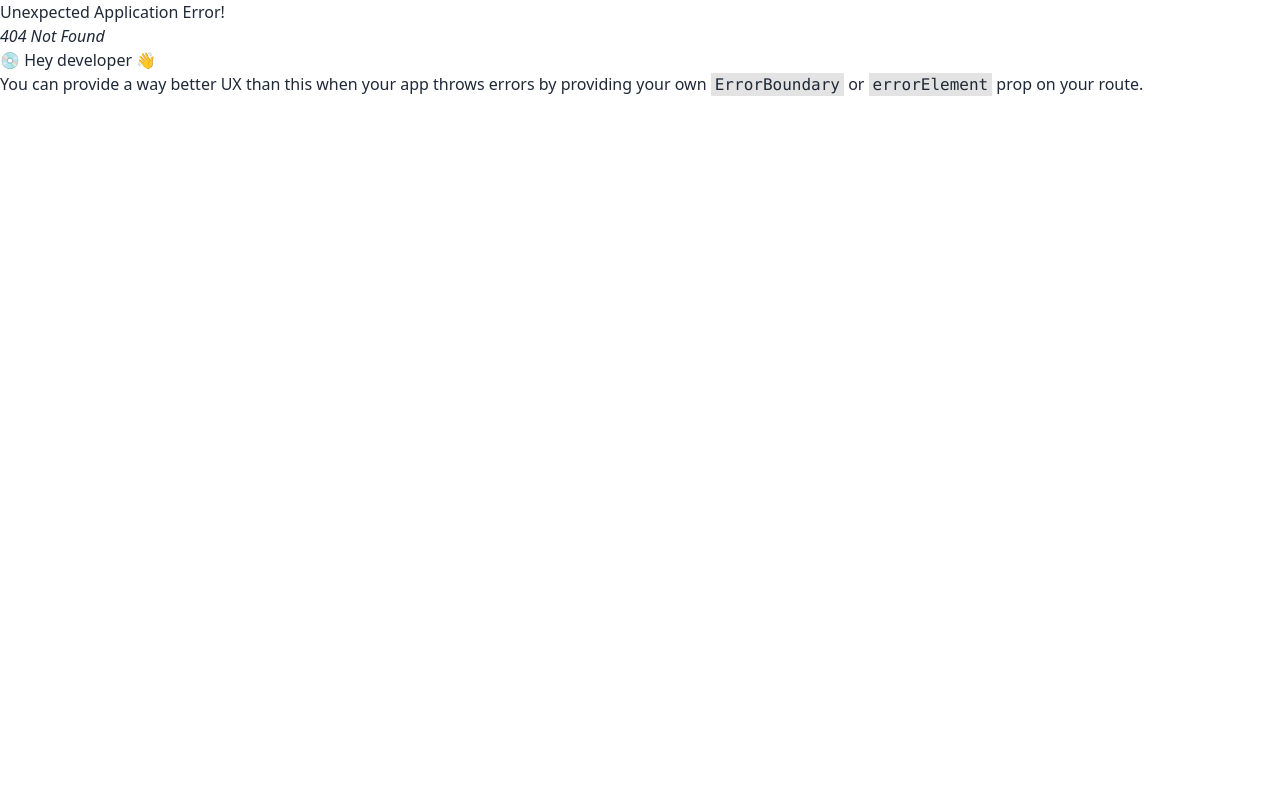
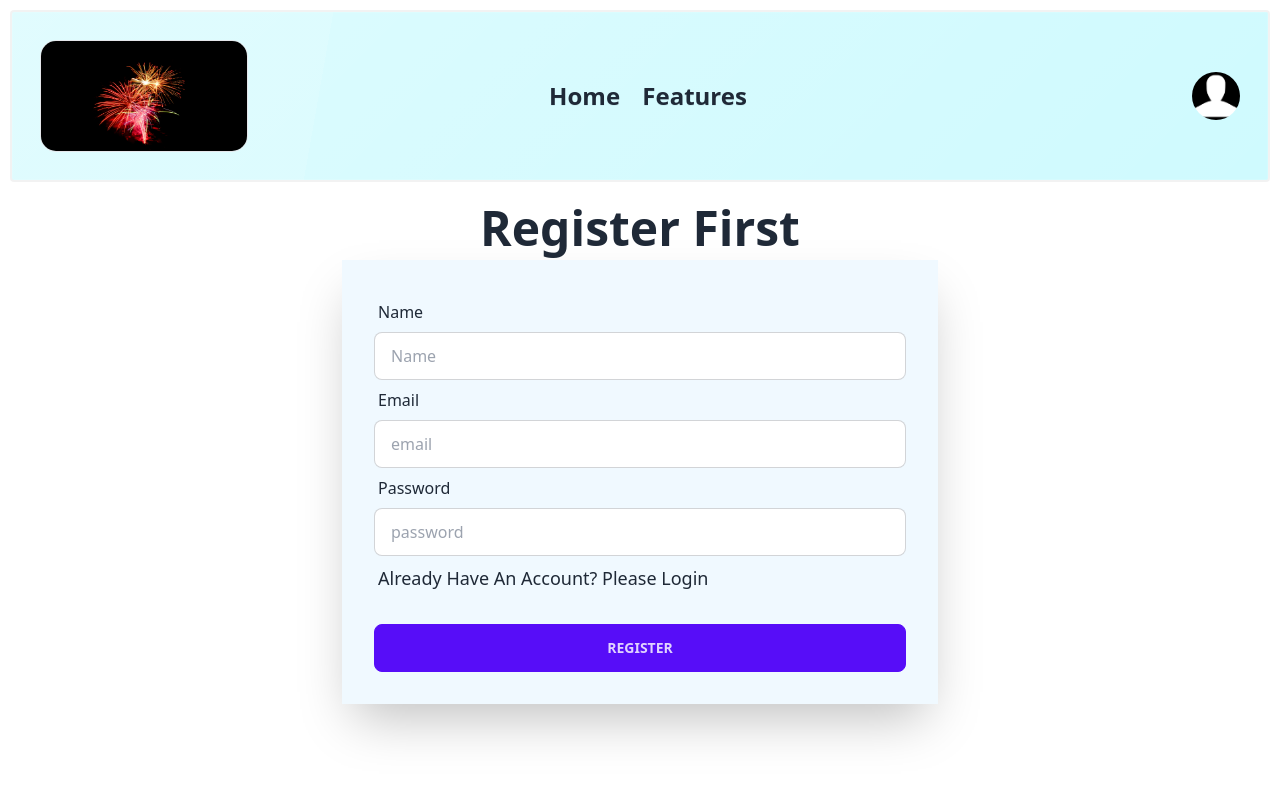
Before and after one commit to Md-Mansor/event-management, a React (Vite) app: page /register in a window 1280 px wide. Before the commit this address had no page. Shown: the top 800 px of the page. Built offline with nearby package versions, Linux system fonts and the light colour scheme.

Commit message:
created login and register route

```diff
--- a/package.json
+++ b/package.json
@@ -11,6 +11,7 @@
   },
   "dependencies": {
     "aos": "^3.0.0-beta.6",
+    "firebase": "^10.4.0",
     "localforage": "^1.10.0",
     "match-sorter": "^6.3.1",
     "react": "^18.2.0",
--- /dev/null
+++ b/src/Components/FireBase/FireBase.config.js
@@ -0,0 +1,21 @@
+// Import the functions you need from the SDKs you need
+import { initializeApp } from "firebase/app";
+import { getAuth } from "firebase/auth";
+// TODO: Add SDKs for Firebase products that you want to use
+// https://firebase.google.com/docs/web/setup#available-libraries
+
+// Your web app's Firebase configuration
+const firebaseConfig = {
+    apiKey: "AIzaSyAUWGTVTtm4S94_Nn0_YeT7ktjLq_pIhQ0",
+    authDomain: "my-event-manegment.firebaseapp.com",
+    projectId: "my-event-manegment",
+    storageBucket: "my-event-manegment.appspot.com",
+    messagingSenderId: "724864702919",
+    appId: "1:724864702919:web:a459cbc012f62a97a761e2"
+};
+
+// Initialize Firebase
+const app = initializeApp(firebaseConfig);
+const auth = getAuth(app);
+
+export default auth;
--- a/src/Components/Header/Header.jsx
+++ b/src/Components/Header/Header.jsx
@@ -1,6 +1,6 @@
-import { NavLink } from "react-router-dom";
+import { Link, NavLink } from "react-router-dom";
 import NavLogo from '../../Asset/NavLogo.jpg'
-
+import user from '../../Asset/user.png'
 
 const Header = () => {
     const navBar = <>
@@ -28,7 +28,10 @@ const Header = () => {
                 </div>
                 <div className="navbar-end">
                     <img src="" alt="" />
-                    <button className="btn">LOGIN</button>
+                    <Link to="/login">
+                        <img src={user} alt="" className="rounded-full h-12" />
+                    </Link>
+
                 </div>
             </div>
         </div>
--- a/src/Components/Header/TeamPersons/TeamPersons.jsx
+++ /dev/null
@@ -1,30 +0,0 @@
-import p1 from '../../../Asset/p1.avif'
-import p2 from '../../../Asset/p2.avif'
-import p3 from '../../../Asset/p3.avif'
-import p4 from '../../../Asset/p4.avif'
-
-const TeamPersons = () => {
-    return (
-        <div className='p-5 text-center'>
-            <h1>Meet Our Team</h1>
-            <p>
-                “Interdependent people combine their own effort with the efforts of others to achieve their greatest success.”
-            </p>
-            <div className='flex flex-row gap-5 justify-center  items-center'>
-
-                <img src={p1} alt="" className='h-40 w-64' />
-                <img src={p2} alt="" className='h-40 w-64' />
-                <img src={p3} alt="" className='h-40 w-64' />
-                <img src={p4} alt="" className='h-40 w-64' />
-            </div>
-            <div className='flex justify-center gap-56'>
-                <h1>Name:</h1>
-                <h1>Name:</h1>
-                <h1>Name:</h1>
-                <h1>Name:</h1>
-            </div>
-        </div>
-    );
-};
-
-export default TeamPersons;
--- /dev/null
+++ b/src/Components/LogIn/LogIn.jsx
@@ -0,0 +1,46 @@
+import { Link } from "react-router-dom";
+
+const LogIn = () => {
+    const handelEventLogIn = e => {
+        e.preventDefault();
+        const email = e.target.email.value;
+        const password = e.target.password.value;
+        console.log(email, password);
+    }
+
+    return (
+        <div>
+            <div className=" w-6/12  mx-auto ">
+                <div className="p-4">
+                    <h1 className="text-5xl font-bold text-center py-2">Login now!</h1>
+                    <div className="card-body shadow-2xl  bg-sky-50">
+                        <form onSubmit={handelEventLogIn} >
+                            <div className="form-control">
+                                <label className="label">
+                                    <span className="text-base">Email</span>
+                                </label>
+                                <input type="email" placeholder="email" className="input input-bordered" required />
+                            </div>
+                            <div className="form-control">
+                                <label className="label">
+                                    <span className="text-base">Password</span>
+                                </label>
+                                <input type="password" placeholder="password" className="input input-bordered" required />
+                            </div>
+                            <Link to="/register">
+                                <label className="label hover:text-blue-400 cursor-pointer">
+                                    <span className="text-lg">Don't have an account? please register Here</span>
+                                </label>
+                            </Link>
+                            <div className="form-control mt-6">
+                                <button className="btn btn-primary">Login</button>
+                            </div>
+                        </form>
+                    </div>
+                </div>
+            </div>
+        </div>
+    );
+};
+
+export default LogIn;
--- /dev/null
+++ b/src/Components/Register/Register.jsx
@@ -0,0 +1,49 @@
+import { Link } from "react-router-dom";
+
+const Register = () => {
+    const handelEventRegister = e => {
+        e.preventDefault();
+        const name = e.target.name.value
+        const email = e.target.email.value;
+        const password = e.target.password.value;
+        console.log(name, email, password);
+    }
+    return (
+        <div>
+            <div className=" w-6/12  mx-auto ">
+                <div className="p-4">
+                    <h1 className="text-5xl font-bold text-center py-2">Register First</h1>
+                    <div className="card-body shadow-2xl  bg-sky-50">
+                        <form onSubmit={handelEventRegister} >
+                            <div className="form-control">
+                                <label className="label">
+                                    <span className="text-base">Name</span>
+                                </label>
+                                <input type="text" placeholder="Name" className="input input-bordered" required />
+                                <label className="label">
+                                    <span className="text-base">Email</span>
+                                </label>
+                                <input type="email" placeholder="email" className="input input-bordered" required />
+                            </div>
+                            <div className="form-control">
+                                <label className="label">
+                                    <span className="text-base">Password</span>
+                                </label>
+                                <input type="password" placeholder="password" className="input input-bordered" required />
+                            </div>
+                            <Link to="/login">
+                                <label className="label hover:text-blue-400 cursor-pointer">
+                                    <span className="text-lg">Already Have An Account? Please Login</span>
+                                </label>
+                            </Link>
+                            <div className="form-control mt-6">
+                                <button className="btn btn-primary">Register</button>
+                            </div>
+                        </form>
+                    </div>
+                </div>
+            </div>        </div>
+    );
+};
+
+export default Register;
--- /dev/null
+++ b/src/Components/TeamPersons/TeamPersons.jsx
@@ -0,0 +1,41 @@
+import p1 from '../../Asset/p1.avif'
+import p2 from '../../Asset/p2.avif'
+import p3 from '../../Asset/p3.avif'
+import p4 from '../../Asset/p4.avif'
+
+const TeamPersons = () => {
+    return (
+        <div className='p-5 text-center'>
+            <h1>Meet Our Team</h1>
+            <p>
+                “Interdependent people combine their own effort with the efforts of others to achieve their greatest success.”
+            </p>
+            <div className='grid grid-flow-row  lg:flex py-5  gap-5 justify-center '>
+                <div>
+                    <img src={p1} alt="" className='h-40 w-64 rounded-md lg:rounded-s-full' />
+                    <p>Name:</p>
+                </div>
+                <div>
+                    <img src={p2} alt="" className='h-40 w-64 lg:rounded-none rounded-md' />
+                    <p>Name:</p>
+                </div>
+                <div>
+                    <img src={p3} alt="" className='h-40 w-64 rounded-md lg:rounded-none' />
+                    <p>Name:</p>
+                </div>
+                <div>
+                    <img src={p4} alt="" className='h-40 w-64 rounded-md lg:rounded-e-full' />
+                    <p>Name:</p>
+                </div>
+            </div>
+            {/* <div className='flex justify-center gap-56'>
+                <p>Name:</p>
+                <p>Name:</p>
+                <p>Name:</p>
+                <p>Name:</p>
+            </div> */}
+        </div>
+    );
+};
+
+export default TeamPersons;
--- a/src/Components/UpComingEvent/UpComingEvent.jsx
+++ b/src/Components/UpComingEvent/UpComingEvent.jsx
@@ -11,7 +11,7 @@ const UpComingEvent = () => {
     return (
         <div>
 
-            <h1 className="text-center font-semibold text-4xl ">UP Coming Events  </h1>
+            <h1 className="text-center font-semibold text-4xl py-5">UP Coming Events  </h1>
             <Marquee pauseOnHover={true} speed={200}>
                 <h1 className="text-center font-semibold text-2xl border rounded-xl p-2  bg-rose-400 ">subscribe Us to get notify about Our New Events</h1>
             </Marquee>
```
Also changed, not shown: src/Components/Home/Home.jsx (+3 -4 lines), src/Router/Router.jsx (+10 -0 lines), src/Asset/user.png (added), 1 other file (tests, documents, lock files or other folders).
